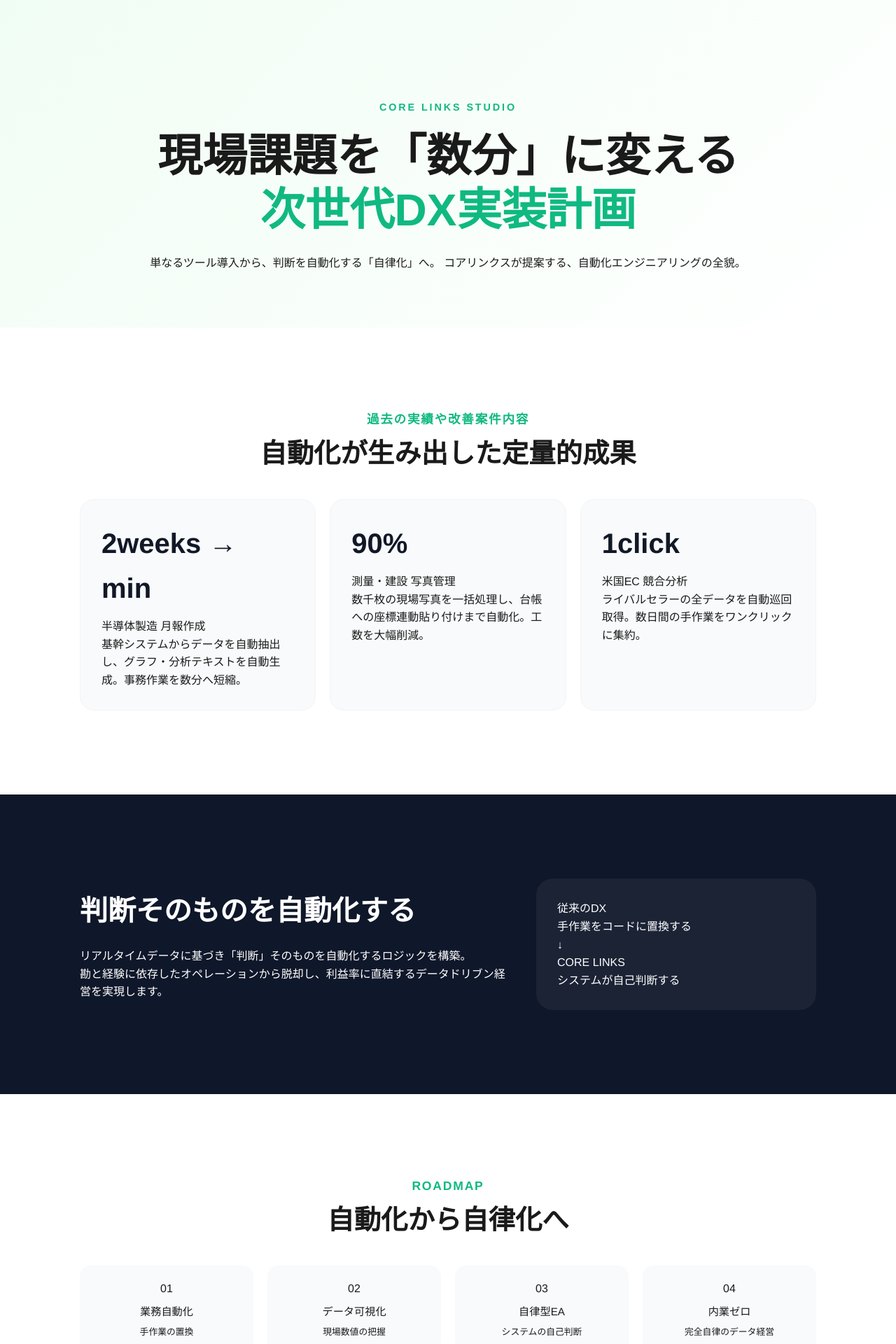
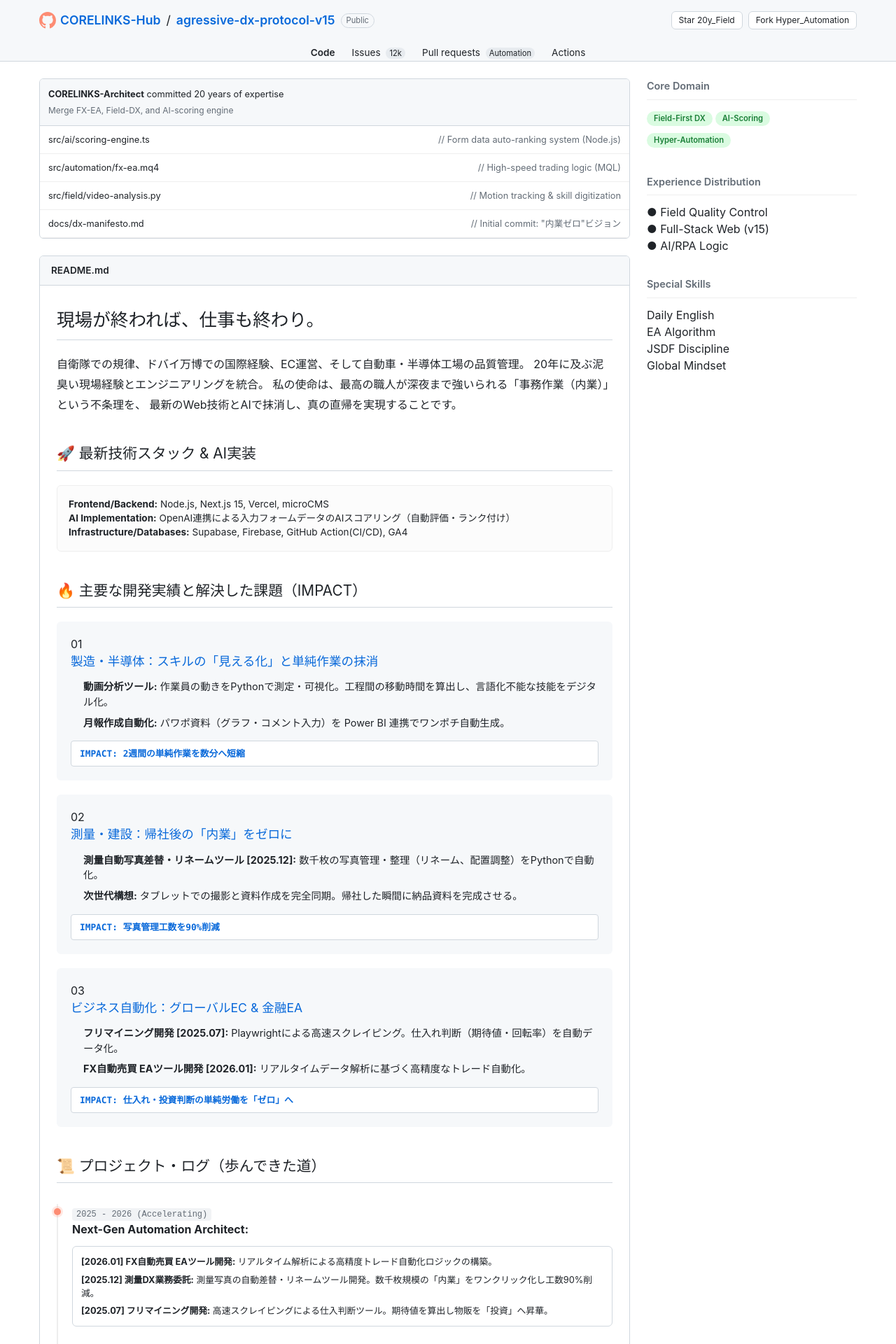
Before and after one commit to oppohone011-ux/core_links_hp, a Next.js app: page /dx in a window 1280 px wide. Shown: the top 1920 px of the page at 70% size. Built offline with nearby package versions, Linux system fonts and the light colour scheme.

Commit message:
feat: Integrate 20-year career logs with FX-EA and Field-DX results

```diff
--- a/src/app/dx/DX.module.css
+++ b/src/app/dx/DX.module.css
@@ -1,170 +1,132 @@
-.container {
-  font-family: 'Helvetica Neue', Arial, sans-serif;
-  color: #1a1a1a;
-  background: #fff;
-  line-height: 1.6;
-  overflow-x: hidden; /* スマホでの横揺れ防止 */
+.githubTheme {
+  background: #ffffff;
+  color: #1f2328;
+  font-family: -apple-system, BlinkMacSystemFont, "Segoe UI", "Noto Sans", Helvetica, Arial, sans-serif;
+  min-height: 100vh;
+  padding-bottom: 100px;
 }
 
-.inner {
-  max-width: 1100px;
+.container {
+  max-width: 1200px;
   margin: 0 auto;
-  padding: 0 24px; /* スマホで端がくっつかないよう少し広めに */
+  padding: 0 16px; /* スマホ向けに少し狭める */
 }
 
-.section {
-  padding: 100px 0;
+/* --- REPO HEADER --- */
+.repoHeader {
+  background: #f6f8fa;
+  border-bottom: 1px solid #d0d7de;
+  padding-top: 16px;
 }
 
-/* --- Hero Section --- */
-.hero {
-  padding: 140px 0 80px;
-  background: linear-gradient(135deg, #f0fdf4 0%, #ffffff 100%);
-  text-align: center;
-}
-
-.badge {
-  color: #10b981;
-  font-weight: 700;
-  letter-spacing: 0.2em;
-  font-size: 0.9rem;
-  margin-bottom: 20px;
-  display: inline-block;
-}
-
-.mainTitle {
-  /* スマホ 2rem 〜 PC 4rem で可変 */
-  font-size: clamp(2rem, 8vw, 4rem);
-  font-weight: 900;
-  margin-bottom: 24px;
-  line-height: 1.2;
-  word-break: keep-all; /* 日本語の変な位置での改行を防ぐ */
-  overflow-wrap: break-word;
-}
-
-.highlight {
-  color: #10b981;
-}
-
-/* --- Section Titles --- */
-.sectionTitle {
-  font-size: clamp(1.8rem, 5vw, 2.4rem);
-  font-weight: 800;
-  margin-bottom: 40px;
-  text-align: center;
-  line-height: 1.3;
-}
-
-.enTitle {
-  display: block;
-  font-size: clamp(0.9rem, 3vw, 1.1rem);
-  color: #10b981;
-  font-weight: 700;
-  margin-bottom: 12px;
-  letter-spacing: 0.1em;
-}
-
-/* --- Results Grid --- */
-.resultGrid {
-  display: grid;
-  /* スマホでは1列、幅があれば300px以上で並べる */
-  grid-template-columns: repeat(auto-fit, minmax(280px, 1fr));
-  gap: 20px;
-}
-
-.resultCard {
-  padding: 30px;
-  background: #f9fafb;
-  border-radius: 20px;
-  border: 1px solid #f3f4f6;
-}
-
-.resultNum {
-  font-size: clamp(2rem, 5vw, 2.5rem);
-  font-weight: 900;
-  color: #111827;
-  margin-bottom: 10px;
-}
-
-/* --- Philosophy (Dark Section) --- */
-.bgDark {
-  background: #0f172a;
-  color: #fff;
-}
-
-.philosophyFlex {
+.headerTop {
   display: flex;
-  flex-direction: column; /* 基本は縦並び */
-  gap: 40px;
-}
-
-.whiteTitle {
-  font-size: clamp(1.6rem, 5vw, 2.5rem);
-  font-weight: 800;
-  margin-bottom: 20px;
-}
-
-.compareCard {
-  background: rgba(255,255,255,0.05);
-  padding: 30px;
-  border-radius: 24px;
-  width: 100%;
-  box-sizing: border-box;
-}
-
-/* --- Roadmap --- */
-.roadmap {
-  display: grid;
-  /* スマホ 2列 / PC 4列 */
-  grid-template-columns: repeat(2, 1fr);
+  flex-wrap: wrap; /* スマホでボタンが下に落ちるように */
+  justify-content: space-between;
+  align-items: center;
   gap: 12px;
 }
 
-.step {
-  padding: 20px 10px;
-  background: #f8fafc;
-  border-radius: 15px;
-  text-align: center;
+.repoTitle {
+  font-size: 1.1rem; /* スマホ向けに微調整 */
+  display: flex;
+  align-items: center;
+  gap: 8px;
+  flex-wrap: wrap;
 }
 
-.step h4 {
-  font-size: 0.95rem;
-  margin: 8px 0;
+.logoWrapper { display: flex; align-items: center; gap: 6px; }
+.logoIcon { fill: #fd8c73; flex-shrink: 0; }
+.hubTitle { font-weight: 600; color: #0969da; }
+.repo { color: #0969da; font-weight: 600; word-break: break-all; } /* 長い名前対策 */
+.badge { font-size: 0.7rem; border: 1px solid #d0d7de; padding: 1px 7px; border-radius: 12px; color: #636c76; }
+
+.repoActions { display: flex; gap: 8px; }
+.actionBtn {
+  font-size: 0.75rem;
+  padding: 3px 10px;
+  border: 1px solid #d0d7de;
+  border-radius: 6px;
+  background: #fff;
+  white-space: nowrap;
 }
 
-.step p {
-  font-size: 0.8rem;
-  line-height: 1.4;
+.tabs {
+  margin-top: 20px;
+  display: flex;
+  overflow-x: auto; /* スマホで横スクロール可能に */
+  -webkit-overflow-scrolling: touch;
+  border-bottom: 1px solid transparent;
 }
 
-/* --- Media Queries (調整の仕上げ) --- */
+.tabs::-webkit-scrollbar { display: none; } /* スクロールバー非表示 */
 
-@media (min-width: 769px) {
-  .section { padding: 120px 0; }
-
-  .philosophyFlex {
-    flex-direction: row; /* PCで横並びに */
-    justify-content: space-between;
-    align-items: center;
-  }
-
-  .compareCard {
-    min-width: 320px;
-    max-width: 400px;
-  }
-
-  .roadmap {
-    grid-template-columns: repeat(4, 1fr);
-    gap: 20px;
-  }
+.tab {
+  padding: 8px 12px;
+  font-size: 0.85rem;
+  color: #1f2328;
+  cursor: pointer;
+  border-bottom: 2px solid transparent;
+  white-space: nowrap; /* 改行防止 */
 }
 
-@media (max-width: 480px) {
-  .roadmap {
-    grid-template-columns: 1fr; /* 非常に狭い画面ではロードマップを1列に */
-  }
+.active { font-weight: 600; border-bottom-color: #fd8c73; }
+.tabCounter { background: rgba(175, 184, 193, 0.2); font-size: 0.7rem; padding: 1px 5px; border-radius: 10px; margin-left: 4px; }
 
-  .hero {
-    padding: 100px 0 60px;
-  }
+/* --- MAIN GRID --- */
+.mainGrid {
+  display: grid;
+  grid-template-columns: 1fr 300px;
+  gap: 24px;
+  margin-top: 24px;
 }
+
+/* --- FILE EXPLORER --- */
+.fileExplorer { border: 1px solid #d0d7de; border-radius: 6px; overflow: hidden; margin-bottom: 24px; }
+.fileHeader { background: #f6f8fa; padding: 12px; font-size: 0.8rem; border-bottom: 1px solid #d0d7de; }
+.commitMessage { color: #636c76; margin-top: 4px; font-size: 0.75rem; }
+.fileRow { padding: 10px 12px; display: flex; justify-content: space-between; font-size: 0.8rem; border-bottom: 1px solid #eee; }
+.fileRow span:last-child { color: #636c76; text-align: right; margin-left: 10px; }
+
+/* --- README --- */
+.readme { border: 1px solid #d0d7de; border-radius: 6px; overflow: hidden; }
+.readmeHeader { padding: 10px 16px; background: #f6f8fa; border-bottom: 1px solid #d0d7de; font-weight: 600; font-size: 0.85rem; }
+.readmeBody { padding: 32px 24px; }
+.readmeBody h1 { font-size: 1.6rem; border-bottom: 1px solid #d0d7de; padding-bottom: 12px; margin-bottom: 20px; line-height: 1.3; }
+.readmeBody h2 { font-size: 1.3rem; border-bottom: 1px solid #d0d7de; padding-bottom: 8px; margin-top: 40px; margin-bottom: 16px; }
+
+.intro { line-height: 1.8; color: #1f2328; }
+
+.stackTable { background: #fcfcfc; border: 1px solid #eee; padding: 16px; border-radius: 6px; margin: 20px 0; font-size: 0.85rem; }
+.caseCard { background: #f6f8fa; padding: 20px; border-radius: 6px; margin-top: 20px; }
+.caseCard h3 { font-size: 1.1rem; margin-bottom: 12px; color: #0969da; }
+.caseCard ul { padding-left: 18px; font-size: 0.9rem; }
+.caseCard li { margin-bottom: 8px; }
+.caseCard code { display: block; margin-top: 15px; background: #fff; padding: 8px 12px; border: 1px solid #d0d7de; color: #0969da; font-weight: bold; font-size: 0.8rem; border-radius: 4px; }
+
+/* --- TIMELINE (Latest Upgrade) --- */
+.timeline { border-left: 2px solid #eee; padding-left: 20px; margin-top: 30px; }
+.timeItem { margin-bottom: 35px; position: relative; }
+.timeItem::before { content: ""; position: absolute; left: -26px; top: 6px; width: 10px; height: 10px; background: #d0d7de; border-radius: 50%; }
+.latest::before { background: #fd8c73; box-shadow: 0 0 0 3px rgba(253, 140, 115, 0.2); }
+.timeTag { font-size: 0.75rem; color: #636c76; font-family: monospace; background: #f1f3f5; padding: 2px 6px; border-radius: 4px; }
+
+.logUpdateList {
+  list-style: none; padding: 0; margin: 12px 0; background: #fff; border: 1px solid #d0d7de; border-radius: 6px; padding: 12px;
+}
+.logUpdateList li { font-size: 0.8rem; margin-bottom: 6px; line-height: 1.5; }
+.logUpdateList li:last-child { margin-bottom: 0; }
+
+/* --- SIDEBAR --- */
+.sideBlock { margin-bottom: 32px; }
+.sideBlock h3 { font-size: 0.9rem; font-weight: 600; color: #636c76; border-bottom: 1px solid #eee; padding-bottom: 8px; margin-bottom: 12px; }
+.domainTag { background: #dafbe1; color: #1a7f37; font-size: 0.7rem; padding: 2px 10px; border-radius: 20px; margin-bottom: 6px; font-weight: 600; display: inline-block; margin-right: 4px; }
+
+/* --- RESPONSIVE --- */
+@media (max-width: 900px) {
+  .mainGrid { grid-template-columns: 1fr; }
+  .sideCol { order: -1; margin-bottom: 24px; } /* スマホではサイドバーを上に */
+  .readmeBody { padding: 24px 16px; }
+  .headerTop { flex-direction: column; align-items: flex-start; }
+  .repoActions { align-self: flex-start; }
+}
--- a/src/app/dx/page.tsx
+++ b/src/app/dx/page.tsx
@@ -2,106 +2,187 @@ import styles from './DX.module.css';
 
 export default function DXPage() {
   return (
+    <main className={styles.githubTheme}>
+      {/* 01. REPO HEADER: ロゴを CORELINKS-Hub へ */}
+      <header className={styles.repoHeader}>
         <div className={styles.container}>
-      {/* ヒーローセクション */}
-      <section className={styles.hero}>
-        <div className={styles.heroInner}>
-          <p className={styles.badge}>CORE LINKS STUDIO</p>
-          <h1 className={styles.mainTitle}>
-            現場課題を「数分」に変える<br />
-            <span className={styles.highlight}>次世代DX実装計画</span>
-          </h1>
-          <p className={styles.lead}>
-            単なるツール導入から、判断を自動化する「自律化」へ。
-            コアリンクスが提案する、自動化エンジニアリングの全貌。
-          </p>
+          <div className={styles.headerTop}>
+            <div className={styles.repoTitle}>
+              <div className={styles.logoWrapper}>
+                <svg width="24" height="24" viewBox="0 0 16 16" version="1.1" aria-hidden="true" className={styles.logoIcon}>
+                  <path d="M8 0c4.42 0 8 3.58 8 8a8.013 8.013 0 0 1-5.45 7.59c-.4.08-.55-.17-.55-.38 0-.27.01-1.13.01-2.2 0-.75-.25-1.23-.54-1.48 1.78-.2 3.65-.88 3.65-3.95 0-.88-.31-1.59-.82-2.15.08-.2.36-1.02-.08-2.12 0 0-.67-.22-2.2.82-.64-.18-1.32-.27-2-.27-.68 0-1.36.09-2 .27-1.53-1.03-2.2-.82-2.2-.82-.44 1.1-.16 1.92-.08 2.12-.51.56-.82 1.28-.82 2.15 0 3.06 1.86 3.75 3.64 3.95-.23.2-.44.55-.51 1.07-.46.21-1.61.55-2.33-.66-.15-.24-.6-.83-1.23-.82-.67.01-.27.38.01.53.34.19.73.9.82 1.13.16.45.68 1.31 2.69.94 0 .67.01 1.3.01 1.49 0 .21-.15.45-.55.38A7.995 7.995 0 0 1 0 8c0-4.42 3.58-8 8-8Z"></path>
+                </svg>
+                <span className={styles.hubTitle}>CORELINKS-Hub</span>
               </div>
-      </section>
-
-      {/* 定量的成果セクション */}
-      <section className={styles.section}>
-        <div className={styles.inner}>
-          <h2 className={styles.sectionTitle}>
-            <span className={styles.enTitle}>過去の実績や改善案件内容</span>
-            自動化が生み出した定量的成果
-          </h2>
-          <div className={styles.resultGrid}>
-            <div className={styles.resultCard}>
-              <div className={styles.resultNum}>2<span>weeks</span> → min</div>
-              <h3>半導体製造 月報作成</h3>
-              <p>基幹システムからデータを自動抽出し、グラフ・分析テキストを自動生成。事務作業を数分へ短縮。</p>
+              <span className={styles.separator}>/</span>
+              <span className={styles.repo}>agressive-dx-protocol-v15</span>
+              <span className={styles.badge}>Public</span>
             </div>
-            <div className={styles.resultCard}>
-              <div className={styles.resultNum}>90<span>%</span></div>
-              <h3>測量・建設 写真管理</h3>
-              <p>数千枚の現場写真を一括処理し、台帳への座標連動貼り付けまで自動化。工数を大幅削減。</p>
-            </div>
-            <div className={styles.resultCard}>
-              <div className={styles.resultNum}>1<span>click</span></div>
-              <h3>米国EC 競合分析</h3>
-              <p>ライバルセラーの全データを自動巡回取得。数日間の手作業をワンクリックに集約。</p>
+            <div className={styles.repoActions}>
+              <div className={styles.actionBtn}>Star <span>20y_Field</span></div>
+              <div className={styles.actionBtn}>Fork <span>Hyper_Automation</span></div>
             </div>
           </div>
         </div>
-      </section>
-
-      {/* 自律型思想セクション */}
-      <section className={`${styles.section} ${styles.bgDark}`}>
-        <div className={styles.inner}>
-          <div className={styles.philosophyFlex}>
-            <div className={styles.philosophyText}>
-              <h2 className={styles.whiteTitle}>判断そのものを自動化する</h2>
-              <p>
-                リアルタイムデータに基づき「判断」そのものを自動化するロジックを構築。<br />
-                勘と経験に依存したオペレーションから脱却し、利益率に直結するデータドリブン経営を実現します。
-              </p>
-            </div>
-            <div className={styles.compareCard}>
-              <div className={styles.compareItem}>
-                <span className={styles.old}>従来のDX</span>
-                <p>手作業をコードに置換する</p>
-              </div>
-              <div className={styles.arrow}>↓</div>
-              <div className={styles.compareItemActive}>
-                <span className={styles.new}>CORE LINKS</span>
-                <p>システムが自己判断する</p>
+        <div className={styles.tabs}>
+          <div className={styles.container}>
+            <span className={`${styles.tab} ${styles.active}`}>Code</span>
+            <span className={styles.tab}>Issues <span className={styles.tabCounter}>12k</span></span>
+            <span className={styles.tab}>Pull requests <span className={styles.tabCounter}>Automation</span></span>
+            <span className={styles.tab}>Actions</span>
           </div>
         </div>
+      </header>
+
+      <div className={styles.container}>
+        <div className={styles.mainGrid}>
+          {/* LEFT: CONTENT (README & FILE) */}
+          <div className={styles.contentCol}>
+            <div className={styles.fileExplorer}>
+              <div className={styles.fileHeader}>
+                <div className={styles.authorInfo}>
+                  <strong>CORELINKS-Architect</strong> committed <span className={styles.time}>20 years of expertise</span>
+                </div>
+                <div className={styles.commitMessage}>Merge FX-EA, Field-DX, and AI-scoring engine</div>
+              </div>
+              <div className={styles.fileList}>
+                <div className={styles.fileRow}><span>src/ai/scoring-engine.ts</span><span>// Form data auto-ranking system (Node.js)</span></div>
+                <div className={styles.fileRow}><span>src/automation/fx-ea.mq4</span><span>// High-speed trading logic (MQL)</span></div>
+                <div className={styles.fileRow}><span>src/field/video-analysis.py</span><span>// Motion tracking & skill digitization</span></div>
+                <div className={styles.fileRow}><span>docs/dx-manifesto.md</span><span>// Initial commit: "内業ゼロ"ビジョン</span></div>
               </div>
             </div>
-      </section>
 
-      {/* ロードマップセクション */}
-      <section className={styles.section}>
-        <div className={styles.inner}>
-          <h2 className={styles.sectionTitle}>
-            <span className={styles.enTitle}>ROADMAP</span>
-            自動化から自律化へ
-          </h2>
-          <div className={styles.roadmap}>
-            <div className={styles.step}>
-              <div className={styles.stepNum}>01</div>
-              <h4>業務自動化</h4>
-              <p>手作業の置換</p>
+            {/* README SECTION: 内容を厚く、熱く */}
+            <div className={styles.readme}>
+              <div className={styles.readmeHeader}>README.md</div>
+              <article className={styles.readmeBody}>
+                <h1>現場が終われば、仕事も終わり。</h1>
+                <p className={styles.intro}>
+                  自衛隊での規律、ドバイ万博での国際経験、EC運営、そして自動車・半導体工場の品質管理。
+                  20年に及ぶ泥臭い現場経験とエンジニアリングを統合。
+                  私の使命は、最高の職人が深夜まで強いられる「事務作業（内業）」という不条理を、
+                  最新のWeb技術とAIで抹消し、真の直帰を実現することです。
+                </p>
+
+                <h2>🚀 最新技術スタック & AI実装</h2>
+                <div className={styles.stackTable}>
+                  <p><strong>Frontend/Backend:</strong> Node.js, Next.js 15, Vercel, microCMS</p>
+                  <p><strong>AI Implementation:</strong> OpenAI連携による入力フォームデータのAIスコアリング（自動評価・ランク付け）</p>
+                  <p><strong>Infrastructure/Databases:</strong> Supabase, Firebase, GitHub Action(CI/CD), GA4</p>
                 </div>
-            <div className={styles.step}>
-              <div className={styles.stepNum}>02</div>
-              <h4>データ可視化</h4>
-              <p>現場数値の把握</p>
+
+                <h2>🔥 主要な開発実績と解決した課題（IMPACT）</h2>
+
+                {/* Case 01: 製造・DX */}
+                <div className={styles.caseCard}>
+                  <span className={styles.caseNum}>01</span>
+                  <h3>製造・半導体：スキルの「見える化」と単純作業の抹消</h3>
+                  <ul>
+                    <li><strong>動画分析ツール:</strong> 作業員の動きをPythonで測定・可視化。工程間の移動時間を算出し、言語化不能な技能をデジタル化。</li>
+                    <li><strong>月報作成自動化:</strong> パワポ資料（グラフ・コメント入力）を Power BI 連携でワンポチ自動生成。</li>
+                  </ul>
+                  <code>IMPACT: 2週間の単純作業を数分へ短縮</code>
                 </div>
-            <div className={styles.step}>
-              <div className={styles.stepNum}>03</div>
-              <h4>自律型EA</h4>
-              <p>システムの自己判断</p>
+
+                {/* Case 02: 測量・建設（キラー実績追加） */}
+                <div className={styles.caseCard}>
+                  <span className={styles.caseNum}>02</span>
+                  <h3>測量・建設：帰社後の「内業」をゼロに</h3>
+                  <ul>
+                    <li><strong>測量自動写真差替・リネームツール [2025.12]:</strong> 数千枚の写真管理・整理（リネーム、配置調整）をPythonで自動化。</li>
+                    <li><strong>次世代構想:</strong> タブレットでの撮影と資料作成を完全同期。帰社した瞬間に納品資料を完成させる。</li>
+                  </ul>
+                  <code>IMPACT: 写真管理工数を90%削減</code>
                 </div>
-            <div className={`${styles.step} ${styles.activeStep}`}>
-              <div className={styles.stepNum}>04</div>
-              <h4>内業ゼロ</h4>
-              <p>完全自律のデータ経営</p>
+
+                {/* Case 03: EC・金融（キラー実績追加） */}
+                <div className={styles.caseCard}>
+                  <span className={styles.caseNum}>03</span>
+                  <h3>ビジネス自動化：グローバルEC & 金融EA</h3>
+                  <ul>
+                    <li><strong>フリマイニング開発 [2025.07]:</strong> Playwrightによる高速スクレイピング。仕入れ判断（期待値・回転率）を自動データ化。</li>
+                    <li><strong>FX自動売買 EAツール開発 [2026.01]:</strong> リアルタイムデータ解析に基づく高精度なトレード自動化。</li>
+                  </ul>
+                  <code>IMPACT: 仕入れ・投資判断の単純労働を「ゼロ」へ</code>
+                </div>
+
+                <h2>📜 プロジェクト・ログ（歩んできた道）</h2>
+                <div className={styles.timeline}>
+                  {/* --- [最新] 2025 - 2026: 自動化・EA・測量DX --- */}
+                  <div className={`${styles.timeItem} ${styles.latest}`}>
+                    <span className={styles.timeTag}>2025 - 2026 (Accelerating)</span>
+                    <div className={styles.timeContent}>
+                      <p><strong>Next-Gen Automation Architect:</strong></p>
+                      <ul className={styles.logUpdateList}>
+                        <li><strong>[2026.01] FX自動売買 EAツール開発:</strong> リアルタイム解析による高精度トレード自動化ロジックの構築。</li>
+                        <li><strong>[2025.12] 測量DX業務委託:</strong> 測量写真の自動差替・リネームツール開発。数千枚規模の「内業」をワンクリック化し工数90%削減。</li>
+                        <li><strong>[2025.07] フリマイニング開発:</strong> 高速スクレイピングによる仕入判断ツール。期待値を算出し物販を「投資」へ昇華。</li>
+                      </ul>
                     </div>
                   </div>
+
+                  {/* --- 2021 - 2024: モダンDX --- */}
+                  <div className={styles.timeItem}>
+                    <span className={styles.timeTag}>2021 - 2024</span>
+                    <p><strong>RPA & Web Engineer / DX Architect:</strong> アメリカEC会社等でのRPAツール開発、Python動画分析、最新のNext.js 15 / Node.jsによるAIスコアリング実装。現場DXの軍師として活動。</p>
                   </div>
-      </section>
+
+                  {/* --- 2016 - 2020: グローバル & EC --- */}
+                  <div className={styles.timeItem}>
+                    <span className={styles.timeTag}>2016 - 2020</span>
+                    <p><strong>Global & EC Business:</strong> 中東ドバイにて世界万博スタッフ（なぎなたショー出演）。帰国後、個人事業主としてEC運営を極め、独自の仕入れ自動化に着手。</p>
                   </div>
+
+                  {/* --- 2011 - 2015: 規律 & 自衛隊 --- */}
+                  <div className={styles.timeItem}>
+                    <span className={styles.timeTag}>2011 - 2015</span>
+                    <p><strong>JSDF (自衛隊):</strong> 陸上自衛隊 車両・武器の整備に従事。極限状態での規律と、止まることを許されないシステムの保守概念を習得。</p>
+                  </div>
+
+                  {/* --- 2005 - 2010: 原点 & 品質管理 --- */}
+                  <div className={styles.timeItem}>
+                    <span className={styles.timeTag}>2005 - 2010</span>
+                    <p><strong>Quality Assurance (自動車会社/自動車照明会社):</strong> 自動車・部品製造の最前線にて品質管理に従事。19歳でExcel VBAによる測定データ分析システムを自ら構築。エンジニア人生の原点。</p>
+                  </div>
+                </div>
+              </article>
+            </div>
+          </div>
+
+          {/* RIGHT: SIDEBAR */}
+          <aside className={styles.sideCol}>
+            <div className={styles.sideBlock}>
+              <h3>Core Domain</h3>
+              <p className={styles.domainTag}>Field-First DX</p>
+              <p className={styles.domainTag}>AI-Scoring</p>
+              <p className={styles.domainTag}>Hyper-Automation</p>
+            </div>
+            <div className={styles.sideBlock}>
+              <h3>Experience Distribution</h3>
+              <div className={styles.langBar}>
+                <span className={styles.langField} style={{width: '40%'}} title="Field Ops" />
+                <span className={styles.langTs} style={{width: '35%'}} title="Next.js/TS" />
+                <span className={styles.langPy} style={{width: '25%'}} title="Python/AI" />
+              </div>
+              <ul className={styles.langList}>
+                <li><span className={styles.dotField}>●</span> Field Quality Control</li>
+                <li><span className={styles.dotTs}>●</span> Full-Stack Web (v15)</li>
+                <li><span className={styles.dotPy}>●</span> AI/RPA Logic</li>
+              </ul>
+            </div>
+            <div className={styles.sideBlock}>
+              <h3>Special Skills</h3>
+              <ul className={styles.skillList}>
+                <li>Daily English</li>
+                <li>EA Algorithm</li>
+                <li>JSDF Discipline</li>
+                <li>Global Mindset</li>
+              </ul>
+            </div>
+          </aside>
+        </div>
+      </div>
+    </main>
   );
 }
```
Lines whose indentation alone changed are shown as unchanged.
